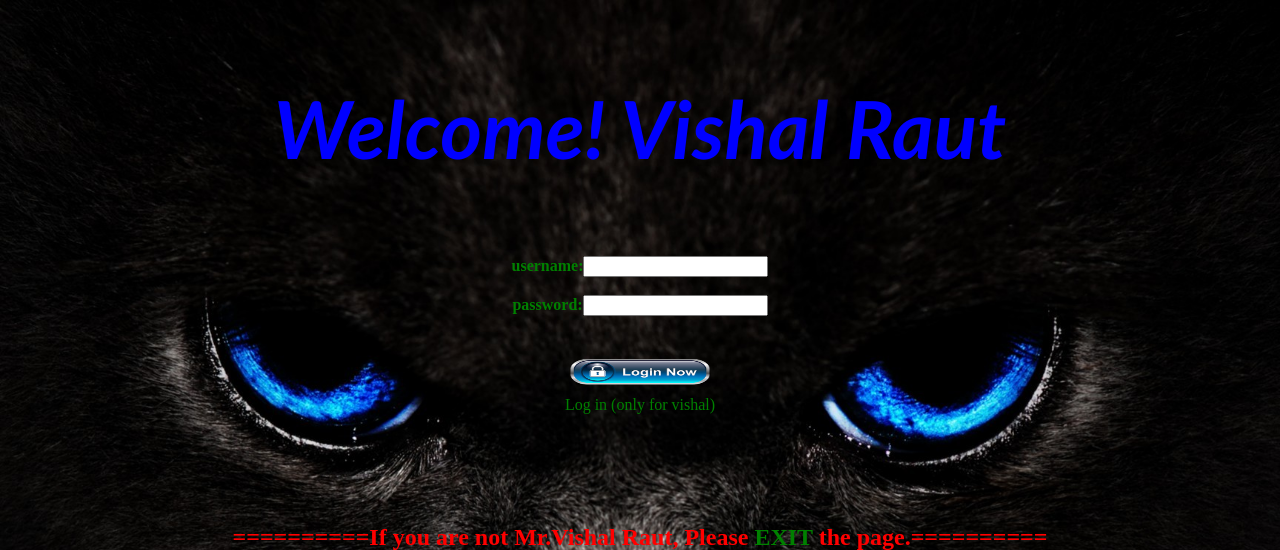
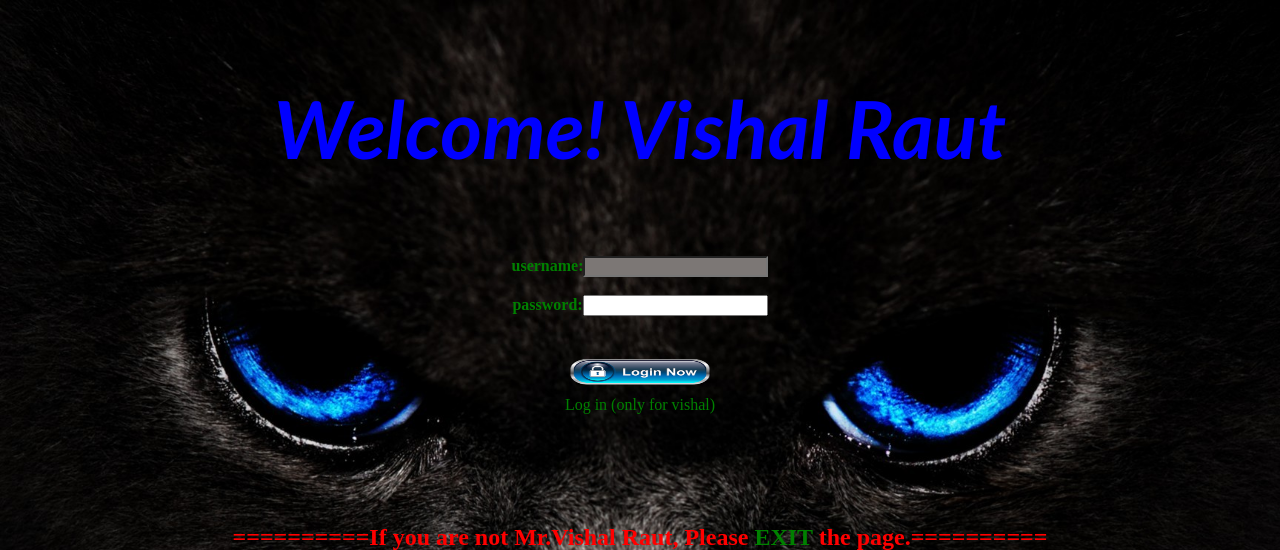
Before and after one commit to vvklr/secureDATA, a PHP site: page / in a window 1280 px wide. Shown: the top 550 px of the page. Run offline with PHP 8.4, Linux system fonts and the light colour scheme.

Commit message:
Update main.css
changed the background for input pass and username

```diff
--- a/main.css
+++ b/main.css
@@ -4,6 +4,9 @@ html {
   -moz-background-size: cover;
   -o-background-size: cover;
   background-size: cover;
+input[type=text] {
+    background-color: #7C7775;
+    color: white;
 }
 .p{
 	font:bold italic 24px Gill Sans MT;
```
